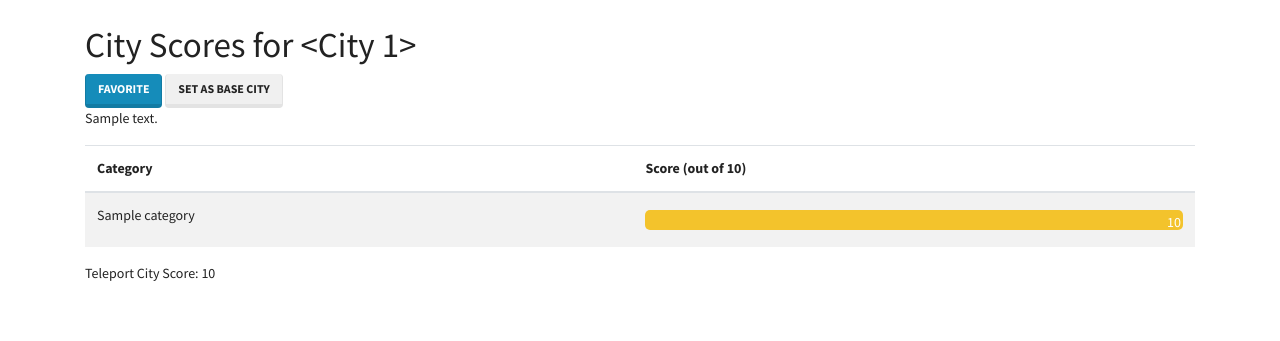
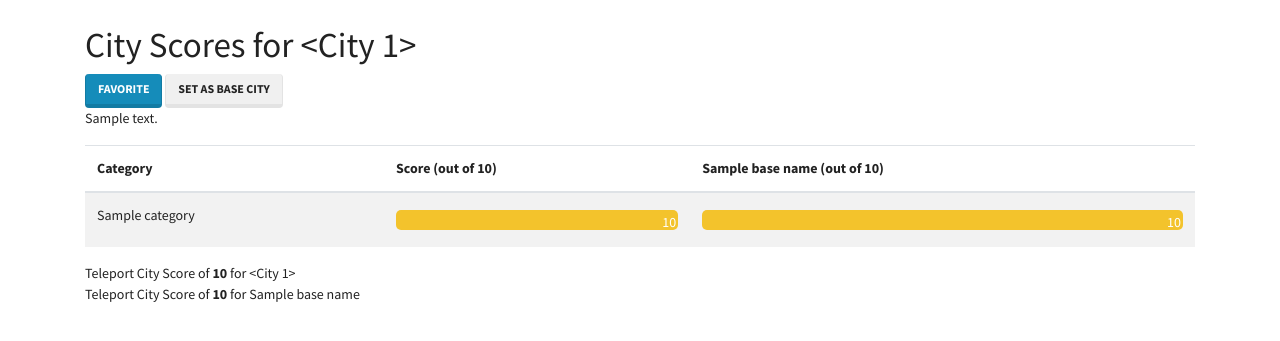
Before and after one commit to srinipandiyan/Capstone-Urban-Pulse, a Flask app: template templates/city/comparison.html in a window 1280 px wide. Shown: the part 57-398 px from the top of the page. Run offline with Flask 3, Linux system fonts and the light colour scheme; tables that the repository leaves empty hold one stand-in row (values such as "Sample post"); the template is opened without the code that fills it: values that come from a table or form of the project are taken from there, most other values are stand-ins (such as "Sample title", 1, 10 or a date in 2020); some libraries are stand-ins or nearby versions.

Commit message:
base city comparison working

```diff
--- a/app.py
+++ b/app.py
@@ -249,7 +249,14 @@
     city = urban_area.name
     data = urban_area.scores
 
-    return render_template('city/comparison.html', city=city, data=data)
+    user = User.query.filter_by(id=g.user.id).first()
+    base_city_id = user.base_city_id
+
+    base_city = City.query.filter_by(id=base_city_id).first()
+    base_name = base_city.name
+    base_data = base_city.scores
+
+    return render_template('city/comparison.html', city=city, data=data, base_name=base_name, base_data=base_data)
 
 #Preferences routes
 @app.route('/favorites', methods=["POST"])
--- a/static/comparison.css
+++ b/static/comparison.css
@@ -77,8 +77,59 @@
     background-color: #f1351b; /* Outdoors color */
 }
 
+.width-0 {
+    width: 0%;
+    height: 0px;
+    border-radius: 0px;
+    margin: 0px 0;
+    color: black;
+    text-align: right;
+    padding: 0px;
+}
+
+.width-1 {
+    width: 10%;
+}
+
+.width-2 {
+    width: 20%;
+}
+
+.width-3 {
+    width: 30%;
+}
+
+.width-4 {
+    width: 40%;
+}
+
+.width-5 {
+    width: 50%;
+}
+
+.width-6 {
+    width: 60%;
+}
+
+.width-7 {
+    width: 70%;
+}
+
+.width-8 {
+    width: 80%;
+}
+
+.width-9 {
+    width: 90%;
+}
+.width-10 {
+    width: 100%;
+}
+
+/*
 .star {
   font-size: 0.75rem;
   margin: 0 5px;
   cursor: pointer;
 }
+*/
--- a/templates/city/comparison.html
+++ b/templates/city/comparison.html
@@ -18,23 +18,40 @@
           <tr>
               <th>Category</th>
               <th>Score (out of 10)</th>
+            {% if base_name %}
+                <th> {{ base_name }} (out of 10)</th>
+            {% endif %}
           </tr>
       </thead>
       <tbody>
-          {% for category in data.categories %}
+        {% for category in data.categories %}
           <tr>
               <td>{{ category.name }}</td>
               <td>
-                  <div class="score-bar category-{{ loop.index }}">
+                  <div class="score-bar category-{{ loop.index }} width-{{ category.score_out_of_10 | round(0) | int }}">
                       {{ category.score_out_of_10 | round(1) }}
                   </div>
               </td>
+
+            {% if base_data %}
+                <td>
+                    <div class="score-bar category-{{ loop.index }} width-{{ base_data.categories[loop.index - 1].score_out_of_10 | round(0) | int }}">
+                        {{ base_data.categories[loop.index - 1].score_out_of_10 | round(1) }}
+                    </div>
+                </td>
+            {% endif %}
           </tr>
-          {% endfor %}
+        {% endfor %}
       </tbody>
   </table>
 
-  <p>Teleport City Score: {{ data.teleport_city_score | round }}</p>
+    <p>
+        <span style="text-align:left;">Teleport City Score of <b>{{ data.teleport_city_score | round }}</b> for {{ city }}</span><br>
+    {% if base_name %}
+        <span style="text-align:right;">Teleport City Score of <b>{{ base_data.teleport_city_score | round }}</b> for {{ base_name }}</span>
+    {% endif %}
+    </p>
+
 </div>
 
 <script  src="{{ url_for('static', filename='comparison.js') }}"></script>
```
